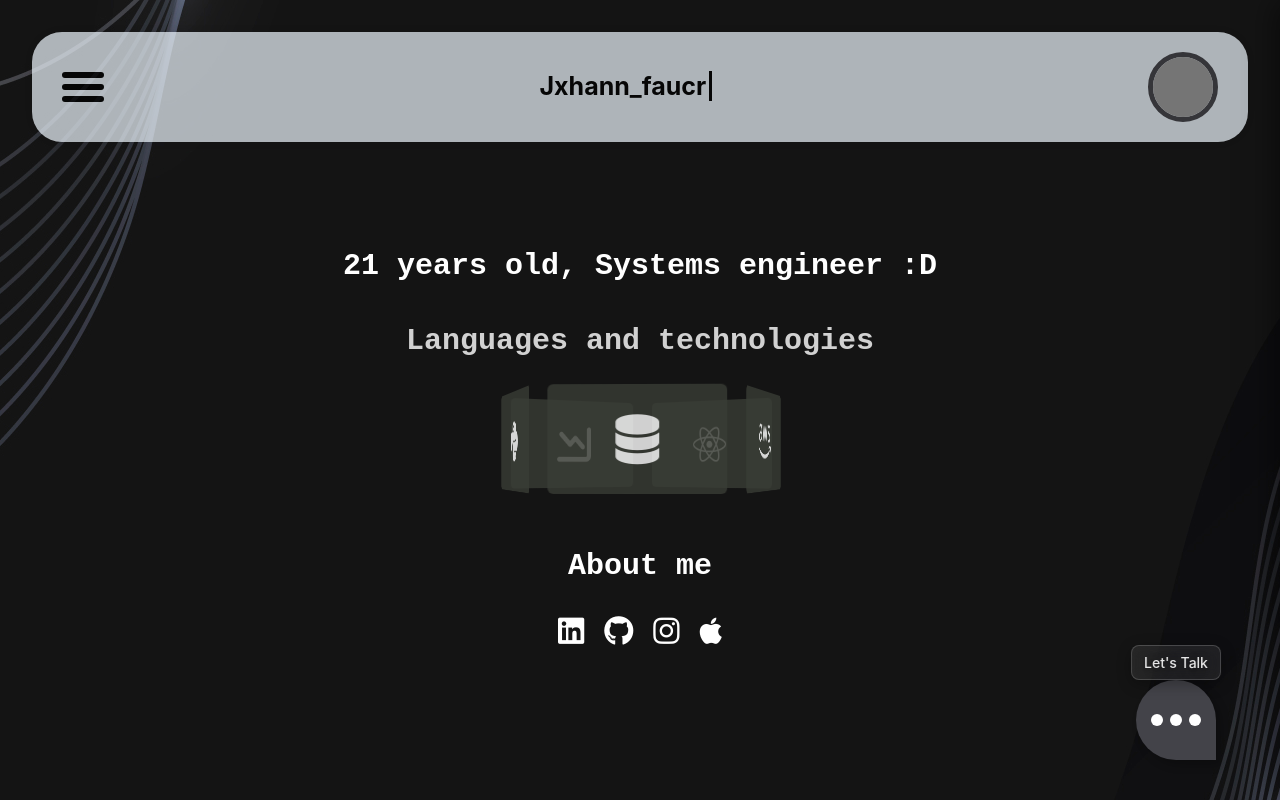
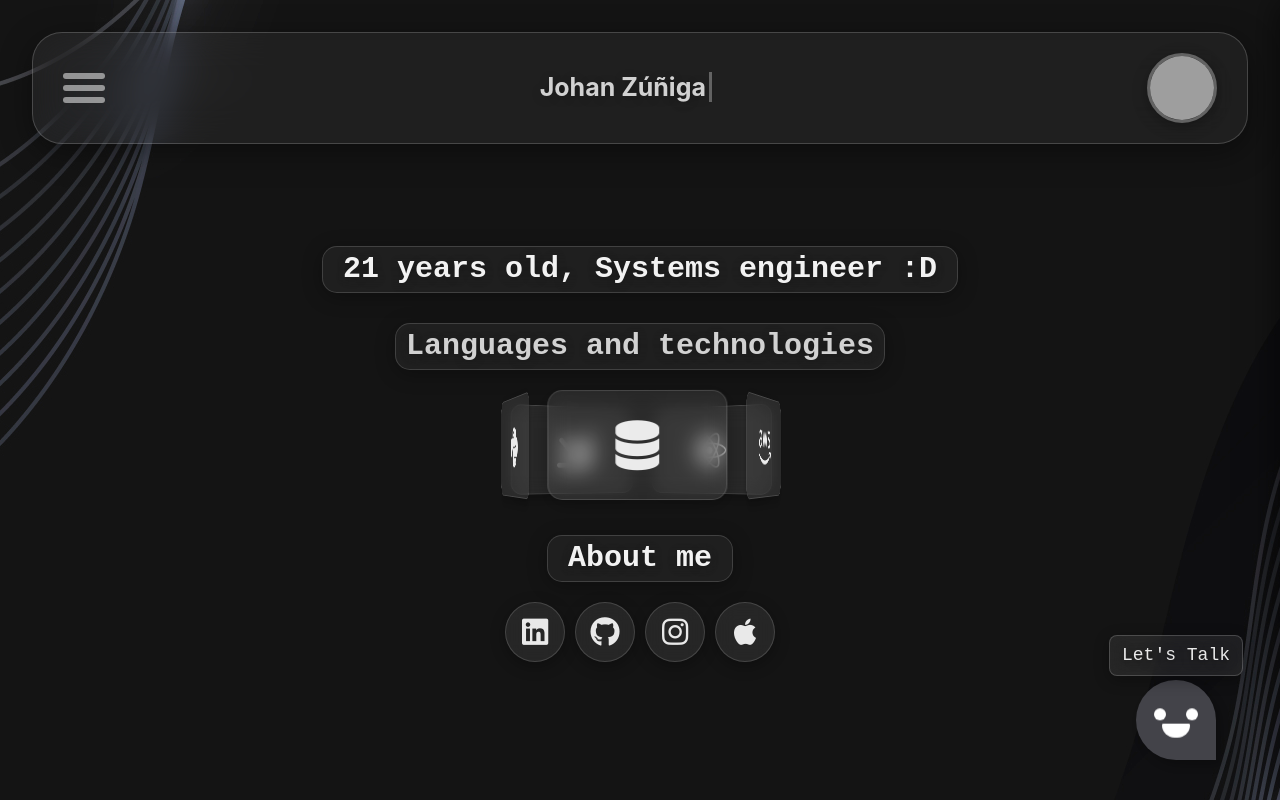
Before and after one commit to Jxhannfaucr/my-app, a React (Create React App) app: page / in a window 1280 px wide. Built offline with nearby package versions, Linux system fonts and the light colour scheme; no server answers; grey boxes are pictures that could not be loaded.

Commit message:
feat: cambios en general

```diff
--- a/src/components/CostaRicaIcon.jsx
+++ b/src/components/CostaRicaIcon.jsx
@@ -3,13 +3,8 @@ import React from 'react';
 import iconCr from '../assets/img/0804.mp4';
 
 function CostaRicaIcon() {
-    const videoClick = () => {
-        const link = 'https://www.youtube.com/watch?v=Gzs60iBgd3E&pp=ygUPZHVraSBjb3N0YSByaWNh';
-        window.open(link, '_blank');
-    };
-
     return (
-        <div className='iconCr' onClick={videoClick}>
+        <div className='iconCr'>
             <video autoPlay loop muted width="5%">
                 <source src={iconCr} alt='Costa Rica' />
             </video>
--- a/src/components/Header.jsx
+++ b/src/components/Header.jsx
@@ -4,7 +4,7 @@ import React, { useEffect, useState, useCallback } from 'react';
 function Header({ onImageClick, onMenuClick, isSidebarOpen }) {
     const [displayName, setDisplayName] = useState('');
     const [showCursor, setShowCursor] = useState(true);
-    const userName = "Jxhann_faucr";
+    const userName = "Johan Zúñiga";
 
     const typeUser = useCallback(() => {
         setDisplayName(prevName => {
@@ -53,7 +53,7 @@ function Header({ onImageClick, onMenuClick, isSidebarOpen }) {
                     <span style={{
                         opacity: showCursor ? 1 : 0,
                         transition: 'opacity 0.1s',
-                        borderRight: '3px solid #000',
+                        borderRight: '3px solid rgba(255, 255, 255, 0.3)',
                         paddingRight: '3px',
                     }}>
                     </span>
--- a/src/services/groqIAService.js
+++ b/src/services/groqIAService.js
@@ -2,8 +2,8 @@
 import axios from 'axios';
 
 //producción
-// const GROQ_API_KEY = process.env.REACT_APP_GROQ_API_KEY;
-const GROQ_API_KEY = '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';
+const GROQ_API_KEY = process.env.REACT_APP_GROQ_API_KEY;
+// const GROQ_API_KEY = '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';
 const GROQ_API_URL = 'https://api.groq.com/openai/v1/chat/completions';
 
 export const sendMessageToGroq = async (message, conversationHistory = []) => {
@@ -12,7 +12,7 @@ export const sendMessageToGroq = async (message, conversationHistory = []) => {
 const systemPrompt = `
 MASTER RULE (CRITICAL): Your first task is to detect the user's language (English or Spanish). You MUST ALWAYS reply in the same language the user used. This rule overrides all other instructions.
 
-You are the official virtual assistant for Ing. Johan's portfolio.
+You are the official virtual assistant for Ingineer. Johan's portfolio.
 
 --- CREATOR'S CONTEXT (JOHAN) ---
 Name: Johan Zúñiga
--- a/src/styles/index.css
+++ b/src/styles/index.css
@@ -22,61 +22,50 @@ body {
     font-family: "Inter", sans-serif;
 }
 
-/* Encabezado */
+/* Encabezado - Liquid Glass */
 header {
-    background-color: aliceblue;
-    margin: 2rem; /* Utiliza unidades relativas para una mejor adaptabilidad */
-    border-radius: 1.875rem; /* 30px a rem */
-    opacity: 0.7;
+    background: rgba(255, 255, 255, 0.05);
+    backdrop-filter: blur(20px) saturate(180%);
+    -webkit-backdrop-filter: blur(20px) saturate(180%);
+    border: 1px solid rgba(255, 255, 255, 0.18);
+    margin: 2rem;
+    border-radius: 1.875rem;
     display: flex;
     flex-direction: row;
     justify-content: space-between;
     align-items: center;
-    padding: 1.25rem 1.875rem; /* 20px y 30px a rem */
-    box-shadow: 0 0 10px rgba(0, 0, 0, 0.1); /* Añadido para mejor apariencia */
+    padding: 1.25rem 1.875rem;
+    box-shadow: 0 8px 32px rgba(0, 0, 0, 0.4);
 }
 
 /* Imagen en el encabezado */
 header img {
-    width: 70px;              /* Tamaño fijo inicial */
-    max-width: 100px;         /* Que no pase de este tamaño */
-    height: 70px;             /* Asegura proporción circular */
-    object-fit: cover;        /* Para que no se deforme la imagen */
-    border-radius: 50%;       /* Hace el recorte circular */
-    border: 5px solid #434349;
+    width: 70px;
+    max-width: 100px;
+    height: 70px;
+    object-fit: cover;
+    border-radius: 50%;
+    border: 3px solid rgba(255, 255, 255, 0.3);
     cursor: pointer;
+    transition: all 0.3s ease;
+    box-shadow: 0 4px 15px rgba(0, 0, 0, 0.3);
+}
+
+header img:hover {
+    border-color: rgba(255, 255, 255, 0.5);
+    box-shadow: 0 6px 20px rgba(255, 255, 255, 0.2);
 }
 
 /* Nombre del encabezado */
 .headerName h1 {
     font-weight: 700;
-    font-size: 25px; /* 25px a rem */
-    margin: 0; /* Asegura que no haya espacio adicional */
+    font-size: 25px;
+    margin: 0;
+    color: #d1d1d1;
+    text-shadow: 0 2px 10px rgba(0, 0, 0, 0.3);
 }
 
-.line {
-    fill: none;
-    stroke: rgb(0, 0, 0);
-    stroke-linecap: round;
-    stroke-linejoin: round;
-    stroke-width: 3;
-    transition: stroke-dasharray 600ms cubic-bezier(0.4, 0, 0.2, 1),
-                stroke-dashoffset 600ms cubic-bezier(0.4, 0, 0.2, 1);
-}
-
-.line-top-bottom {
-    stroke-dasharray: 12 63;
-}
-
-.hamburger input:checked + svg {
-    transform: rotate(-45deg);
-}
-
-.hamburger input:checked + svg .line-top-bottom {
-    stroke-dasharray: 20 300;
-    stroke-dashoffset: -32.42;
-}
-
+/* Icon costa rica */
 .iconCr {
     display: flex;
     justify-content: center;
@@ -114,23 +103,40 @@ header img {
     box-shadow: 0 0 100px #6b6b6b;
 }
 
-.aboutMe{
-    padding-top: 30px;
+.aboutMe {
+  padding: 0px 20px 0px 20px;
+  margin: 30px auto 20px;
   font-size: 30px;
-    color: white;          /* Texto blanco */
-    font-weight: bold;     /* Negrita */
-    text-align: center;    /* Centrar texto horizontalmente */
+  color: rgba(255, 255, 255, 0.95);
+  font-weight: bold;
+  text-align: center;
   font-family: 'VT323', monospace;
+  background: rgba(255, 255, 255, 0.05);
+  backdrop-filter: blur(15px);
+  -webkit-backdrop-filter: blur(15px);
+  border: 1px solid rgba(255, 255, 255, 0.15);
+  border-radius: 15px;
+  box-shadow: 0 4px 20px rgba(0, 0, 0, 0.3);
+  width: fit-content;
+  text-shadow: 0 2px 10px rgba(0, 0, 0, 0.3);
 }
 
-.knowledgesMe{
-    padding-top: 30px;
-    margin-bottom: 20px;
+.knowledgesMe {
+  padding: 0px 10px;
+  margin: 30px auto 20px;
   font-size: 30px;
   color: #d1d1d1;
-    font-weight: bold;     /* Negrita */
-    text-align: center;    /* Centrar texto horizontalmente */
+  font-weight: bold;
+  text-align: center;
   font-family: 'VT323', monospace;
+  background: rgba(255, 255, 255, 0.05);
+  backdrop-filter: blur(15px);
+  -webkit-backdrop-filter: blur(15px);
+  border: 1px solid rgba(255, 255, 255, 0.15);
+  border-radius: 15px;
+  box-shadow: 0 4px 20px rgba(0, 0, 0, 0.3);
+  width: fit-content;
+  text-shadow: 0 2px 10px rgba(0, 0, 0, 0.3);
 }
 
 /* START CAROUSEL */
@@ -141,14 +147,14 @@ header img {
 
 /* Cards Icon */
 .icon-cards {
-  position: relative; /* Cambio de absolute a relative */
-  top: auto;          /* Quita el top: 65% */
-  left: auto;         /* Quita el left: 50% */
+  position: relative;
+  top: auto;
+  left: auto;
   width: 180px;
   height: 160px;
-  transform: none;    /* Quita el transform: translate(-50%, -50%) */
+  transform: none;
   perspective: 1000px;
-  margin: 0 auto;     /* Para centrarlo horizontalmente */
+  margin: 0px auto -15px auto;
 }
 
 /* This rotates with the animation */
@@ -168,15 +174,24 @@ header img {
   left: 0;
   width: 180px;
   height: 110px;
-  background: #383b34;
-  opacity: 0.8;
-  border-radius: 6px;
-
+  background: rgba(255, 255, 255, 0.08);
+  backdrop-filter: blur(10px);
+  -webkit-backdrop-filter: blur(10px);
+  border: 1px solid rgba(255, 255, 255, 0.15);
+  border-radius: 15px;
   display: flex;
   align-items: center;
   justify-content: center;
-  font-size: 50px; /* tamaño de icono */
-  color: white;
+  font-size: 50px;
+  color: rgba(255, 255, 255, 0.9);
+  box-shadow: 0 4px 20px rgba(0, 0, 0, 0.3);
+  transition: all 0.3s ease;
+}
+
+.icon-cards__item:hover {
+  background: rgba(255, 255, 255, 0.15);
+  transform: scale(1.05);
+  box-shadow: 0 8px 30px rgba(255, 255, 255, 0.1);
 }
 
 /* Manual replacement of @for loop */
@@ -213,30 +228,53 @@ header img {
 }
 /* END CAROUSEL */
 
-.contactMe{
+.contactMe {
+  padding: 0px 20px;
+  margin: 0px auto 20px;
   font-size: 30px;
-    color: #ffffff;
-    font-weight: bold;     /* Negrita */
-    text-align: center;    /* Centrar texto horizontalmente */
+  color: rgba(255, 255, 255, 0.95);
+  font-weight: bold;
+  text-align: center;
   font-family: 'VT323', monospace;
+  background: rgba(255, 255, 255, 0.05);
+  backdrop-filter: blur(15px);
+  -webkit-backdrop-filter: blur(15px);
+  border: 1px solid rgba(255, 255, 255, 0.15);
+  border-radius: 15px;
+  box-shadow: 0 4px 20px rgba(0, 0, 0, 0.3);
+  width: fit-content;
+  text-shadow: 0 2px 10px rgba(0, 0, 0, 0.3);
 }
 
 .linksMe {
   display: flex;
-  gap: 20px; /* espacio entre iconos */
-  justify-content: center; /* centrado horizontal */
+  gap: 10px;
+  justify-content: center;
   margin-top: 20px;
 }
 
-.linksMe a{
-  color: white; /* color de los iconos */
-  font-size: 30px; /* tamaño de los iconos */
-  transition: transform 0.2s, color 0.2s;
+.linksMe a {
+  background: rgba(255, 255, 255, 0.08);
+  backdrop-filter: blur(10px);
+  -webkit-backdrop-filter: blur(10px);
+  border: 1px solid rgba(255, 255, 255, 0.15);
+  border-radius: 50%;
+  width: 60px;
+  height: 60px;
+  display: flex;
+  align-items: center;
+  justify-content: center;
+  color: rgba(255, 255, 255, 0.9);
+  font-size: 30px;
+  transition: all 0.3s ease;
+  box-shadow: 0 4px 15px rgba(0, 0, 0, 0.3);
 }
 
 .linksMe a:hover {
-  transform: scale(1.2);
-  color: #3ae374; /* color al pasar el mouse */
+  background: rgba(255, 255, 255, 0.15);
+  transform: translateY(-5px);
+  box-shadow: 0 8px 25px rgba(255, 255, 255, 0.15);
+  border-color: rgba(255, 255, 255, 0.3);
 }
 
 /* chatbot */
@@ -252,7 +290,6 @@ header img {
     display: flex;
     align-items: center;
     justify-content: center;
-    transition: all .3s ease-in-out;
     cursor: pointer;
     will-change: transform;
 }
@@ -268,54 +305,28 @@ header img {
     height: 12px;
     background: #fff;
     border-radius: 100px;
-    transition: all .3s ease-in-out;
     position: absolute;
 }
 
 .chat-btn .left-eye {
-    top: 50%;
-    left: 15px;
-    transform: translateY(-50%);
+    animation: animateLeftEye 3s ease-in-out infinite;
 }
 
 .chat-btn .right-eye {
-    top: 50%;
-    right: 15px;
-    transform: translateY(-50%);
+    animation: animateRightEye 3s ease-in-out infinite;
 }
 
 .chat-btn .mouth {
-    top: 50%;
-    left: 50%;
-    transform: translate(-50%, -50%);
-}
-
-.chat-btn.active .left-eye {
-    top: 28%;
-    left: 15px;
-}
-
-.chat-btn.active .right-eye {
-    top: 35%;
-    right: 28px;
-}
-
-.chat-btn.active .mouth {
-    width: 35px;
-    height: 18px;
-    border-radius: 0 0 100px 100px;
-    top: 60%;
-    left: 35%;
-    transform: translate(-50%, -50%) rotateZ(15deg);
+    animation: animateMouth 3s ease-in-out infinite;
 }
 
 .chat-btn span {
   position: absolute;
-  top: -35px;
+  top: -45px;
   left: 50%;
   transform: translateX(-50%);
   color: rgba(255, 255, 255, 0.9);
-  font-size: 14px;
+  font-size: 18px;
   font-weight: 500;
   text-shadow: 0 2px 8px rgba(0, 0, 0, 0.5);
   white-space: nowrap;
@@ -327,37 +338,74 @@ header img {
   padding: 6px 12px;
   border-radius: 8px;
   box-shadow: 0 4px 15px rgba(0, 0, 0, 0.3);
+  font-family: 'VT323', monospace;
 }
 
-@media (min-width:1000px) {
-    .chat-btn:hover {
-        transform: translateY(-10px);
-        box-shadow: 3px 3px 8px rgba(0,0,0,.5);
+@media (max-width: 768px) {
+    .chat-btn { width: 60px; height: 60px; }
+    .chat-btn > div div {
+        width: 6px;
+        height: 6px;
     }
-    .chat-btn:hover .left-eye { top: 35%; left: 18px; }
-    .chat-btn:hover .right-eye { top: 35%; right: 18px; }
-    .chat-btn:hover .mouth {
+    .chat-btn > div { width: 60px; height: 60px; }
+
+    /* Ajustar posiciones para más separación */
+    .chat-btn .left-eye { left: 12px; }
+    .chat-btn .right-eye { right: 12px; }
+    .chat-btn .mouth { width: 6px; height: 6px; }
+}
+
+/* Animaciones */
+@keyframes animateLeftEye {
+    0%, 100% {
+        top: 50%;
+        left: 15px;
+        transform: translateY(-50%);
+    }
+    10%, 20% {
+        top: 35%;
+        left: 18px;
+        transform: translateY(0);
+    }
+}
+
+@keyframes animateRightEye {
+    0%, 100% {
+        top: 50%;
+        right: 15px;
+        transform: translateY(-50%);
+    }
+    10%, 20% {
+        top: 35%;
+        right: 18px;
+        transform: translateY(0);
+    }
+}
+
+@keyframes animateMouth {
+    0%, 100% {
+        width: 12px;
+        height: 12px;
+        border-radius: 100px;
+        top: 50%;
+        left: 50%;
+        transform: translate(-50%, -50%);
+    }
+    10%, 20% {
         width: 30px;
         height: 15px;
         border-radius: 0 0 100px 100px;
         top: 65%;
+        left: 50%;
+        transform: translate(-50%, -50%);
     }
 }
 
-.chat-btn.active .left-eye { top: 28%; left: 13px; }
-.chat-btn.active .right-eye { top: 35%; right: 25px; }
-.chat-btn.active .mouth {
-    width: 25px;
-    height: 12px;
-    border-radius: 0 0 100px 100px;
-    top: 60%;
-    left: 35%;
-    transform: translate(-50%, -50%) rotateZ(15deg);
-}
+/* boton burger */
 
 .buttons__burger {
   --size: 2.6rem;
-  --clr: #000;
+  --clr: rgba(255, 255, 255, 0.3);
   width: var(--size);
   height: calc(0.7 * var(--size));
   cursor: pointer;
@@ -411,10 +459,29 @@ header img {
   top: 50%;
 }
 
-@media (max-width:450px) {
+@media (max-width:768) {
     .chat-btn { width: 60px; height: 60px; }
     .chat-btn > div div { width: 8px; height: 8px; }
     .chat-btn > div { width: 60px; height: 60px; }
+}
+
+@keyframes fadeInUp {
+  from {
+    opacity: 0;
+    transform: translateY(20px);
+  }
+  to {
+    opacity: 1;
+    transform: translateY(0);
+  }
+}
+
+.aboutMe,
+.knowledgesMe,
+.icon-cards,
+.contactMe,
+.linksMe {
+  animation: fadeInUp 0.6s ease-out;
 }
 
 @media (max-width: 768px) {
@@ -422,7 +489,7 @@ header img {
         margin: 0;
         padding: 0;
         background-image: url("../assets/img/background.jpg");
-        background-position: 13% 5%;
+        background-position: 73% 20%;
         background-repeat: no-repeat;
         background-attachment: fixed;
         font-family: "Inter", sans-serif;
@@ -467,7 +534,6 @@ header img {
     }
 
     .aboutMe{
-        padding-top: 20px;
         font-size: 23px;
         color: white;          /* Texto blanco */
         font-weight: bold;     /* Negrita */
@@ -476,7 +542,6 @@ header img {
     }
 
     .knowledgesMe{
-        padding-top: 20px;
         font-size: 25px;
         color: #d1d1d1;
         font-weight: bold;     /* Negrita */
@@ -493,4 +558,26 @@ header img {
         height: 100px;
     }
 
+    .contactMe {
+      font-size: 25px;
+      padding: 0 20px;
     }
+
+    .linksMe {
+      gap: 8px;
+      margin-top: 15px;
+    }
+
+    .linksMe a {
+      font-size: 22px;
+      width: 40px;
+      height: 40px;
+    }
+
+    .chat-btn span {
+      padding: 1px 12px;
+      top: -29px;
+      font-size: 14px;
+    }
+
+}
```
Lines whose indentation alone changed are shown as unchanged.
